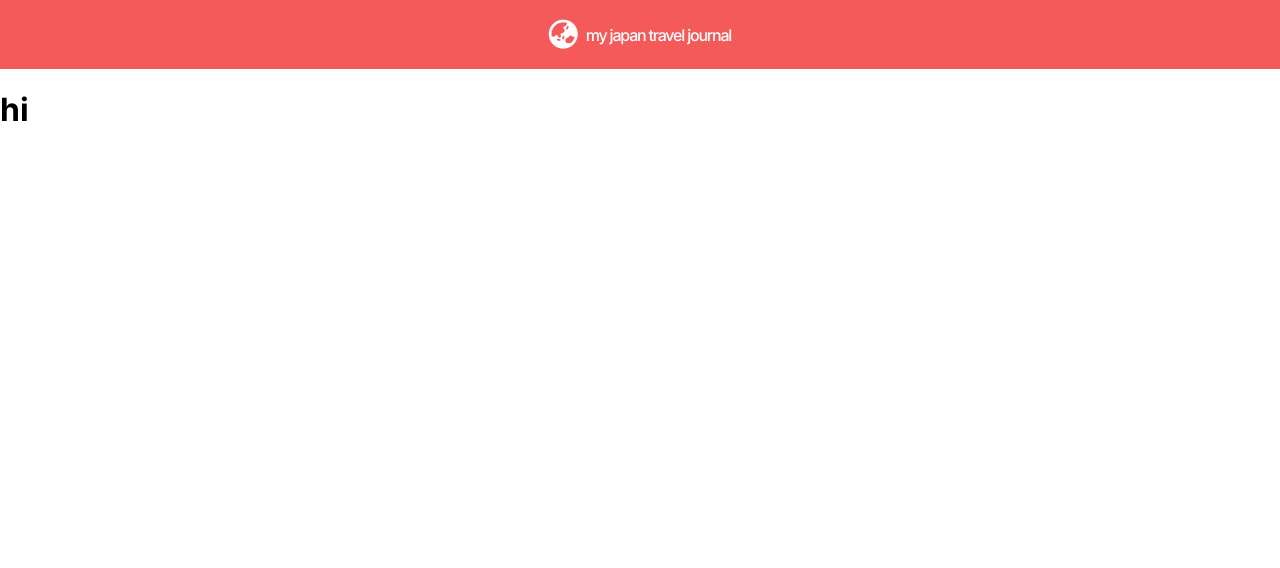
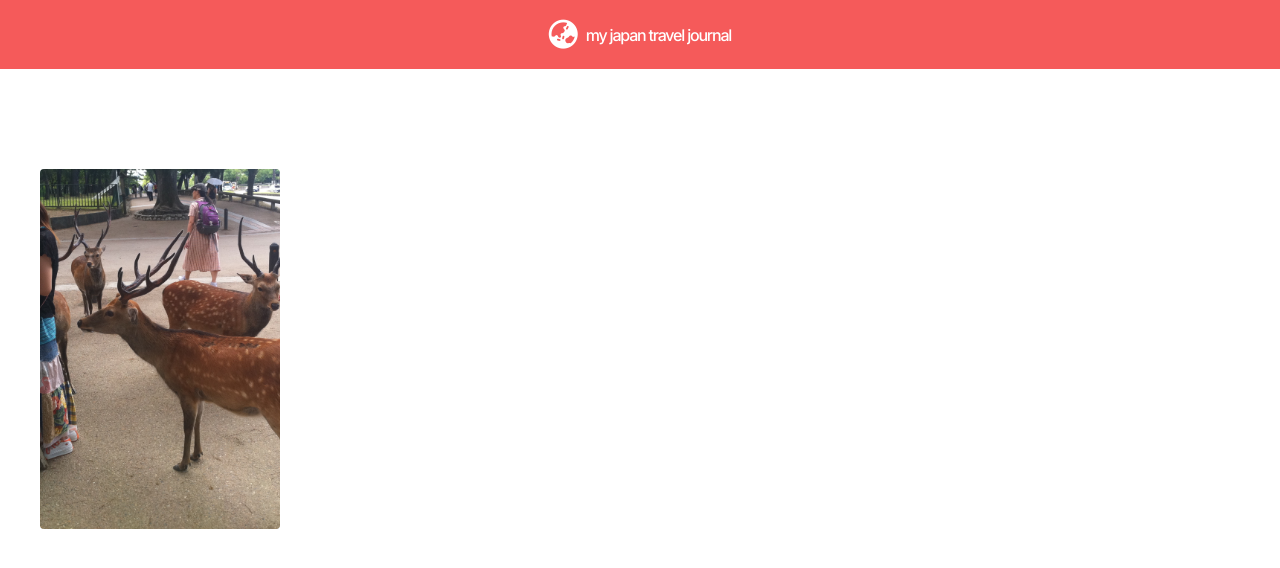
Before and after one commit to angrysun/my-travel-journal, a React (Create React App) app: page / in a window 1280 px wide. Shown: the top 568 px of the page. Built offline with nearby package versions, Linux system fonts and the light colour scheme.

Commit message:
card styling added

```diff
--- a/src/App.css
+++ b/src/App.css
@@ -7,7 +7,7 @@
   align-items: center;
 }
 
-.nav-title {
+.nav--title {
   padding-left: 8px;
   font-weight: 500;
   letter-spacing: -0.075em;
@@ -17,3 +17,16 @@
 #globe-icon {
   font-size: 29px;
 }
+
+.card {
+  display: flex;
+  margin-left: 40px;
+  margin-top: 100px;
+}
+
+.card--image {
+  width: 30vh;
+  height: 45vh;
+  border-radius: 4px;
+  object-fit: cover;
+}
--- a/src/components/Card.js
+++ b/src/components/Card.js
@@ -1,7 +1,9 @@
+import Nara from '../images/Nara.JPG'
+
 export default function Card() {
   return (
     <div className="card">
-      <h1>hi</h1>
+      <img src={Nara} alt="Nara" className="card--image" />
     </div>
   )
 }
--- a/src/components/Navbar.js
+++ b/src/components/Navbar.js
@@ -2,7 +2,7 @@ export default function Navbar() {
   return (
     <div className="navbar">
       <p><i class="fa-solid fa-earth-asia" id="globe-icon"></i></p>
-      <p className="nav-title">my japan travel journal</p>
+      <p className="nav--title">my japan travel journal</p>
     </div>
   )
 }
```
Also changed, not shown: src/images/Nara.JPG (added).
